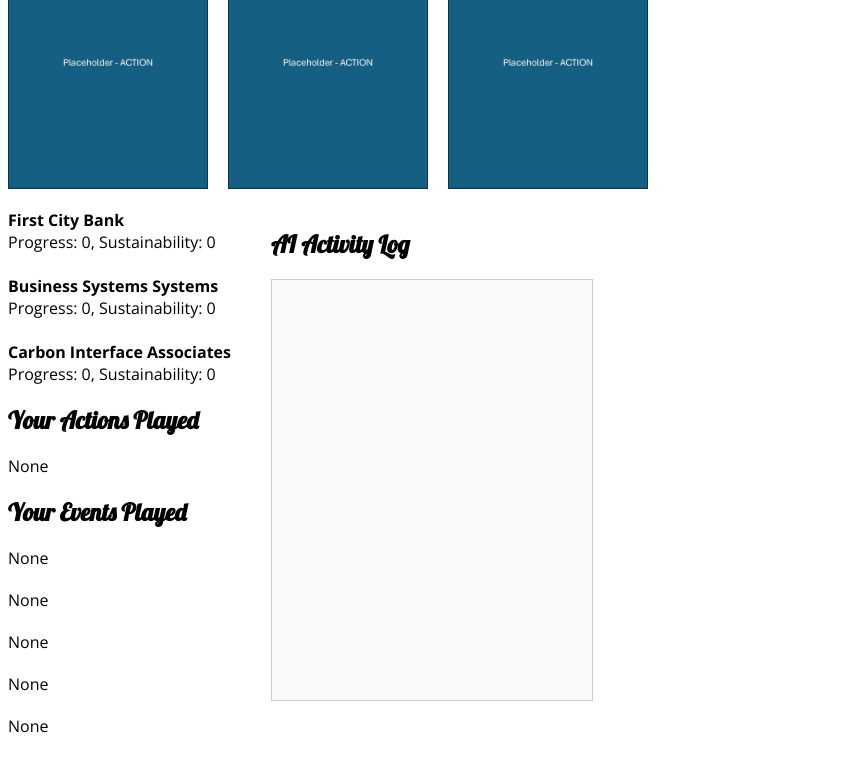
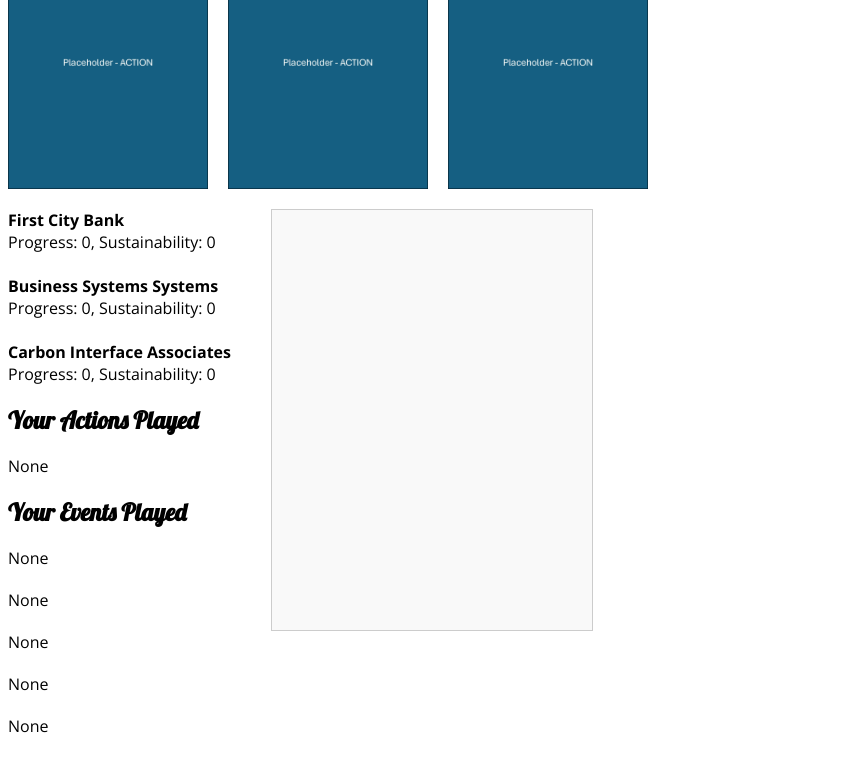
Before and after one commit to franciscrot/Digital-Sustainability-Game, a plain HTML site: page index.html in a window 1280 px wide. Shown: the part 147-904 px from the top of the page, without its empty margins (0-842 px from the left). Drawn offline with nearby package versions, Linux system fonts and the light colour scheme.

Commit message:
Update index.html

```diff
--- a/index.html
+++ b/index.html
@@ -112,7 +112,6 @@
   </div>
 
   <div id="rightLog">
-    <h2>AI Activity Log</h2>
     <div id="aiLog" style="border:1px solid #ccc; padding:10px; width:300px; height:400px; overflow-y:auto; background-color: #f9f9f9;"></div>
   </div>
 
```
